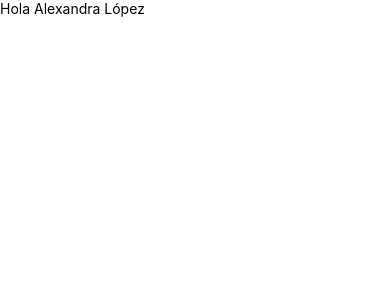
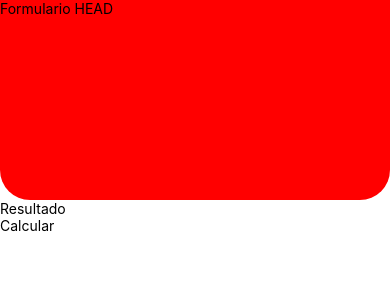
Before and after one commit to SandraLarrosa/Cotizador-de-Prestamos, a React Native app: screen / in a window 390 px wide. Shown: the top 300 px of the page. Built offline with nearby package versions, Linux system fonts and the light colour scheme.

Commit message:
first style component view

```diff
--- a/App.js
+++ b/App.js
@@ -1,10 +1,27 @@
-import React from "react";
-import { StyleSheet, View, Text, SafeAreaView } from "react-native";
+import React from 'react';
+import {StyleSheet, View, Text, SafeAreaView} from 'react-native';
 
 export default function App() {
   return (
-    <SafeAreaView>
-      <Text>Hola Alexandra López</Text>
-    </SafeAreaView>
+    <>
+      <SafeAreaView style={styles.safeArea}>
+        <Text>Formulario HEAD</Text>
+      </SafeAreaView>
+      <View>
+        <Text>Resultado</Text>
+      </View>
+      <View>
+        <Text>Calcular</Text>
+      </View>
+    </>
   );
-};
+}
+
+const styles = StyleSheet.create({
+  safeArea: {
+    backgroundColor: '#f00',
+    height: 200,
+    borderBottomLeftRadius: 30,
+    borderBottomRightRadius: 30,
+  },
+});
```
